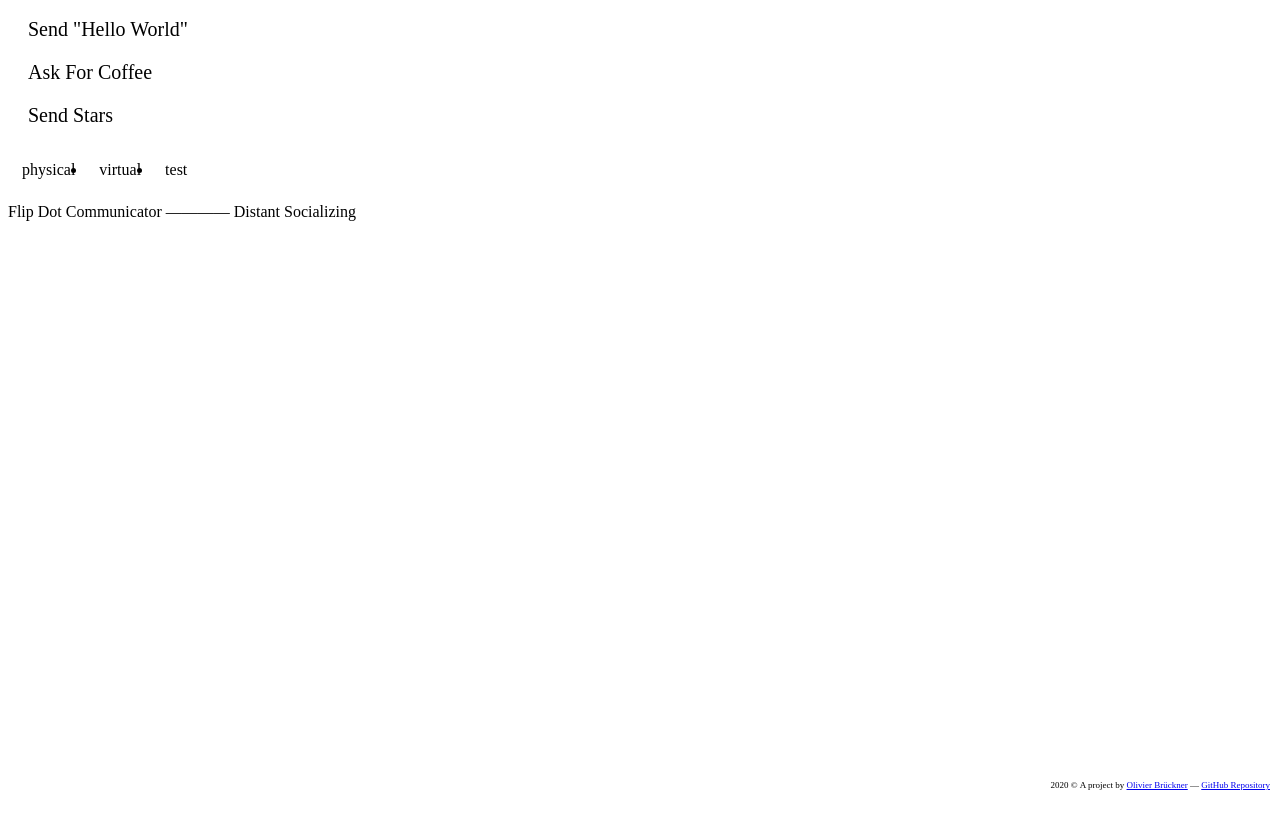
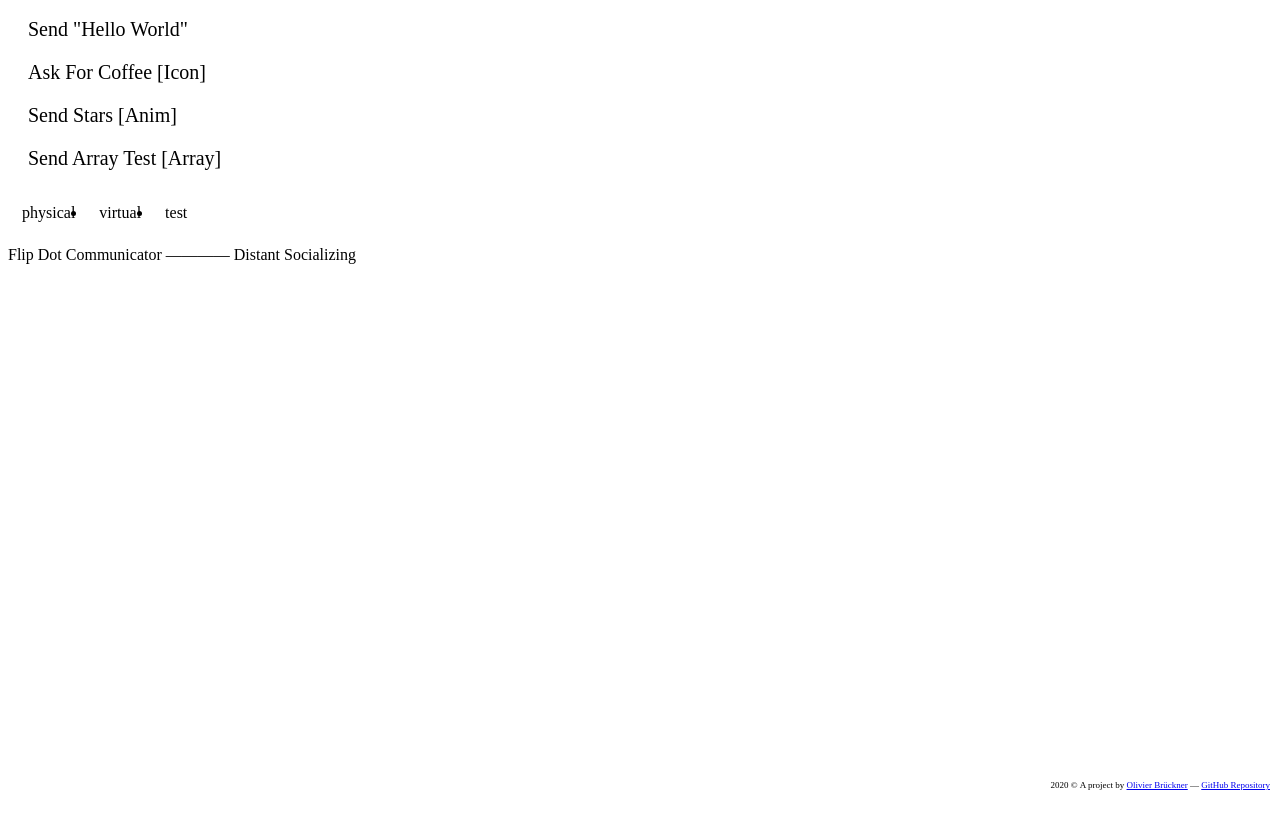
Before and after one commit to olivierbrcknr/flipdot-communicator, a Next.js app in the folder website/: page / in a window 1280 px wide. Shown: the top 828 px of the page. Built offline with nearby package versions, Linux system fonts and the light colour scheme; no server answers; the database is empty.

Commit message:
Enable array messaging

```diff
--- a/website/components/VirtualFlipDot/index.js
+++ b/website/components/VirtualFlipDot/index.js
@@ -2,7 +2,7 @@ import React, { useEffect, useState } from 'react';
 import useSound from 'use-sound';
 
 import VFDDot from '../VFDDot'
-import { startupAnimation, sweepAnimation, displayQueue, displayIcon, iconAnimation } from './matrixAnimations.js'
+import { startupAnimation, sweepAnimation, displayQueue, displayIcon, iconAnimation, displayArray } from './matrixAnimations.js'
 
 import styles from './VirtualFlipDot.module.css';
 
@@ -183,8 +183,14 @@ const VirtualFlipDot = (props) => {
           displayIcon( setMatrix, msg );
           animationStarting = true;
           break;
-        case 'animation':
+        case 'motion':
           iconAnimation( setMatrix, msg );
+          animationStarting = true;
+          break;
+        case 'array':
+          let arr = msg.split("");
+          arr = arr.map( (x) => {return parseInt(x)} );
+          displayArray( setMatrix, arr );
           animationStarting = true;
           break;
       }
--- a/website/components/VirtualFlipDot/matrixAnimations.js
+++ b/website/components/VirtualFlipDot/matrixAnimations.js
@@ -90,4 +90,8 @@ let displayIcon = (setMatrix,icon) => {
   }
 }
 
-export {startupAnimation,sweepAnimation,displayQueue,displayIcon,iconAnimation}
+let displayArray = (setMatrix,arr) => {
+  setMatrix( arr, true );
+}
+
+export {startupAnimation,sweepAnimation,displayQueue,displayIcon,iconAnimation,displayArray}
--- a/website/pages/index.js
+++ b/website/pages/index.js
@@ -62,6 +62,20 @@ const Home = () => {
     }
     */
 
+    if( msgType === "array" ){
+      msgContent = [
+        0,0,0,0,0,0,0,0,0,0,
+        0,0,1,0,0,0,0,0,0,0,
+        0,1,0,1,0,0,0,0,0,0,
+        0,0,1,0,0,0,0,0,0,0,
+        0,0,0,0,0,0,0,0,0,0,
+        0,0,0,0,0,0,0,0,0,0,
+        0,0,0,0,0,0,0,0,0,0
+      ];
+
+      msgContent = msgContent.join('');
+    }
+
     if(msgType){
       setComState({
         ...comState,
@@ -118,11 +132,15 @@ const Home = () => {
               </StyledButton>
 
               <StyledButton onClick={ ()=>{ sendMessage('icon','cup'); } }>
-                Ask For Coffee
+                Ask For Coffee [Icon]
               </StyledButton>
 
-              <StyledButton onClick={ ()=>{ sendMessage('animation','stars'); } }>
-                Send Stars
+              <StyledButton onClick={ ()=>{ sendMessage('motion','stars'); } }>
+                Send Stars [Anim]
+              </StyledButton>
+
+              <StyledButton onClick={ ()=>{ sendMessage('array'); } }>
+                Send Array Test [Array]
               </StyledButton>
 
             </div>
```
Also changed, not shown: 1 other file (tests, documents, lock files or other folders).
